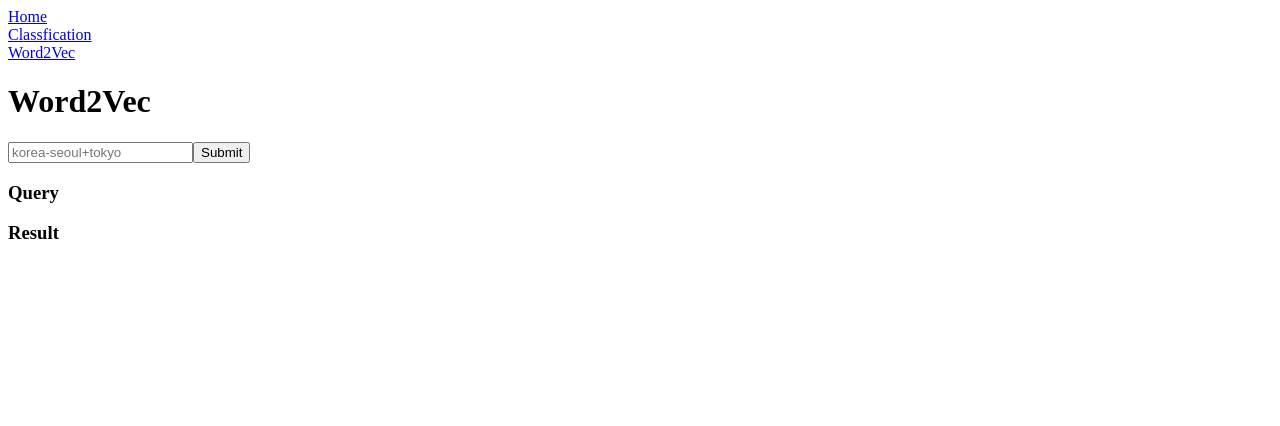
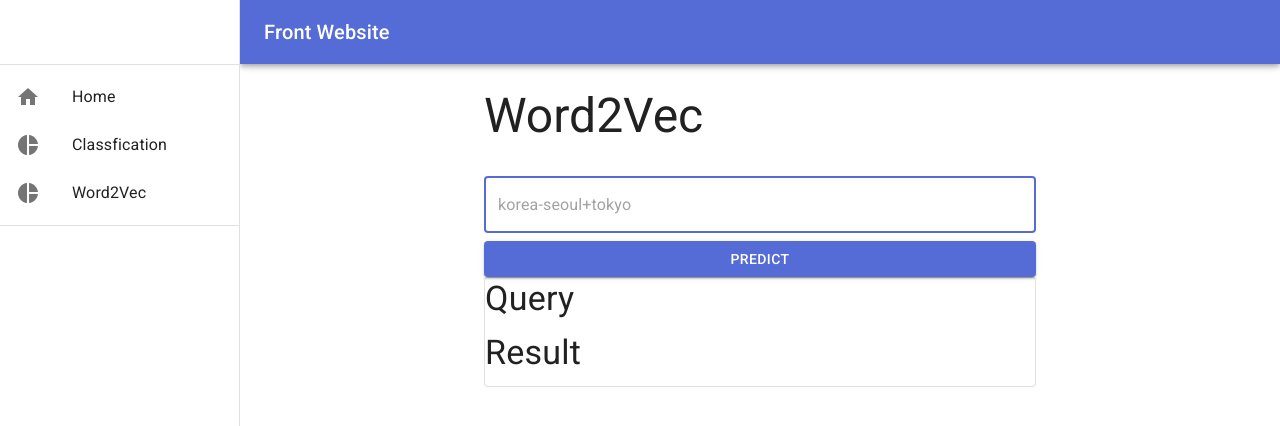
Before and after one commit to nomoret/ssr-sns, a Next.js app in the folder frontend/: page /word2vec in a window 1280 px wide. Shown: the top 426 px of the page. Built offline with nearby package versions, Linux system fonts and the light colour scheme.

Commit message:
Add material ui

```diff
--- a/frontend/components/AppLayout.tsx
+++ b/frontend/components/AppLayout.tsx
@@ -1,27 +1,85 @@
 import React from "react";
 import Link from "next/link";
+import {
+  AppBar,
+  Drawer,
+  Divider,
+  List,
+  ListItem,
+  ListItemIcon,
+  ListItemText,
+  Toolbar,
+  Typography
+} from "@material-ui/core";
+import { makeStyles } from "@material-ui/core/styles";
+import HomeIcon from "@material-ui/icons/Home";
+import PieChartIcon from "@material-ui/icons/PieChart";
+
+const drawerWidth = 240;
+
+const useStyles = makeStyles(theme => ({
+  root: {
+    display: "flex"
+  },
+  appBar: {
+    width: `calc(100% - ${drawerWidth}px)`,
+    marginLeft: drawerWidth
+  },
+  drawer: {
+    width: drawerWidth,
+    flexShrink: 0
+  },
+  drawerPaper: {
+    width: drawerWidth
+  },
+  toolbar: theme.mixins.toolbar,
+  content: {
+    flexGrow: 1,
+    backgroundColor: theme.palette.background.default,
+    padding: theme.spacing(3)
+  }
+}));
 
 const AppLayout = ({ children }: { children: React.ReactNode }) => {
+  const classes = useStyles();
   return (
-    <div>
-      <div
-        style={{
-          display: "flex",
-          flexDirection: "column",
-          marginBottom: "20px"
+    <div className={classes.root}>
+      <AppBar position="fixed" className={classes.appBar}>
+        <Toolbar>
+          <Typography variant="h6">Front Website</Typography>
+        </Toolbar>
+      </AppBar>
+      <Drawer
+        className={classes.drawer}
+        variant="permanent"
+        classes={{
+          paper: classes.drawerPaper
         }}
+        anchor="left"
       >
-        <Link href="/">
-          <a>Home</a>
-        </Link>
-        <Link href="/classfication">
-          <a>Classfication</a>
-        </Link>
-        <Link href="/word2vec">
-          <a>Word2Vec</a>
-        </Link>
-      </div>
-      {children}
+        <div className={classes.toolbar} />
+        <Divider />
+        <List>
+          {["Home", "Classfication", "Word2Vec"].map((text, index) => {
+            const href = index === 0 ? "/" : `/${text.toLowerCase()}`;
+            return (
+              <Link key={index} href={href}>
+                <ListItem button key={text}>
+                  <ListItemIcon>
+                    {index === 0 ? <HomeIcon /> : <PieChartIcon />}
+                  </ListItemIcon>
+                  <ListItemText primary={text} />
+                </ListItem>
+              </Link>
+            );
+          })}
+        </List>
+        <Divider />
+      </Drawer>
+      <main className={classes.content}>
+        <div className={classes.toolbar} />
+        {children}
+      </main>
     </div>
   );
 };
--- a/frontend/package.json
+++ b/frontend/package.json
@@ -10,6 +10,8 @@
     "type-check": "tsc"
   },
   "dependencies": {
+    "@material-ui/core": "^4.9.2",
+    "@material-ui/icons": "^4.9.1",
     "next": "^9.2.1",
     "react": "^16.12.0",
     "react-dom": "^16.12.0"
--- a/frontend/pages/_app.tsx
+++ b/frontend/pages/_app.tsx
@@ -1,7 +1,9 @@
 import { AppProps } from "next/app";
 import Head from "next/head";
 import AppLayout from "../components/AppLayout";
-import Link from "next/link";
+import { ThemeProvider } from "@material-ui/core/styles";
+import CssBaseline from "@material-ui/core/CssBaseline";
+import theme from "../theme/theme";
 
 const MyApp = ({ Component, pageProps, router }: AppProps) => {
   console.log(router);
@@ -10,9 +12,12 @@ const MyApp = ({ Component, pageProps, router }: AppProps) => {
       <Head>
         <title>{`Title - ${router.route}`}</title>
       </Head>
-      <AppLayout>
-        <Component {...pageProps} />
-      </AppLayout>
+      <ThemeProvider theme={theme}>
+        <AppLayout>
+          <CssBaseline />
+          <Component {...pageProps} />
+        </AppLayout>
+      </ThemeProvider>
     </>
   );
 };
--- /dev/null
+++ b/frontend/pages/_document.tsx
@@ -0,0 +1,68 @@
+import React from "react";
+import Document, { Head, Main, NextScript } from "next/document";
+import { ServerStyleSheets } from "@material-ui/core/styles";
+import theme from "../theme/theme";
+
+export default class MyDocument extends Document {
+  render() {
+    return (
+      <html lang="ko">
+        <Head>
+          <meta name="theme-color" content={theme.palette.primary.main} />
+          <link
+            rel="stylesheet"
+            href="https://fonts.googleapis.com/css?family=Roboto:300,400,500,700&display=swap"
+          />
+        </Head>
+        <body>
+          <Main />
+          <NextScript />
+        </body>
+      </html>
+    );
+  }
+}
+
+MyDocument.getInitialProps = async ctx => {
+  // Resolution order
+  //
+  // On the server:
+  // 1. app.getInitialProps
+  // 2. page.getInitialProps
+  // 3. document.getInitialProps
+  // 4. app.render
+  // 5. page.render
+  // 6. document.render
+  //
+  // On the server with error:
+  // 1. document.getInitialProps
+  // 2. app.render
+  // 3. page.render
+  // 4. document.render
+  //
+  // On the client
+  // 1. app.getInitialProps
+  // 2. page.getInitialProps
+  // 3. app.render
+  // 4. page.render
+
+  // Render app and page and get the context of the page with collected side effects.
+  const sheets = new ServerStyleSheets();
+  const originalRenderPage = ctx.renderPage;
+
+  ctx.renderPage = () =>
+    originalRenderPage({
+      enhanceApp: App => props => sheets.collect(<App {...props} />)
+    });
+
+  const initialProps = await Document.getInitialProps(ctx);
+
+  return {
+    ...initialProps,
+    // Styles fragment is rendered after the app and page rendering finish.
+    styles: [
+      ...React.Children.toArray(initialProps.styles),
+      sheets.getStyleElement()
+    ]
+  };
+};
--- a/frontend/pages/word2vec.tsx
+++ b/frontend/pages/word2vec.tsx
@@ -1,5 +1,10 @@
 import React, { useState, useCallback } from "react";
 import { NextPage } from "next";
+import Button from "@material-ui/core/Button";
+import Container from "@material-ui/core/Container";
+import TextField from "@material-ui/core/TextField";
+import Typography from "@material-ui/core/Typography";
+import Paper from "@material-ui/core/Paper";
 
 interface Query {
   text: string;
@@ -54,23 +59,32 @@ const Word2Vec: NextPage<Props> = () => {
   );
 
   return (
-    <div>
-      <h1>Word2Vec</h1>
+    <Container maxWidth="sm">
+      <Typography variant="h3" component="h1" gutterBottom>
+        Word2Vec
+      </Typography>
       <div>
         <form onSubmit={handleOnSubmit}>
-          <input
-            type="text"
+          <TextField
             placeholder="korea-seoul+tokyo"
             onChange={handleOnChange}
             value={value}
+            variant="outlined"
+            margin="normal"
             required
+            fullWidth
+            autoFocus
           />
-          <input type="submit" />
+          <Button type="submit" fullWidth variant="contained" color="primary">
+            Predict
+          </Button>
         </form>
       </div>
-      <div>
+      <Paper variant="outlined">
         <div>
-          <h3>Query</h3>
+          <Typography variant="h4" component="h1" gutterBottom>
+            Query
+          </Typography>
           <div>
             {queries.map(({ text, pos, positive }, index) => {
               return (
@@ -82,11 +96,13 @@ const Word2Vec: NextPage<Props> = () => {
           </div>
         </div>
         <div>
-          <h3>Result</h3>
+          <Typography variant="h4" component="h1" gutterBottom>
+            Result
+          </Typography>
           <div>{result}</div>
         </div>
-      </div>
-    </div>
+      </Paper>
+    </Container>
   );
 };
 
--- /dev/null
+++ b/frontend/theme/theme.tsx
@@ -0,0 +1,21 @@
+import { createMuiTheme } from "@material-ui/core/styles";
+import red from "@material-ui/core/colors/red";
+
+const theme = createMuiTheme({
+  palette: {
+    primary: {
+      main: "#556cd6"
+    },
+    secondary: {
+      main: "#19857b"
+    },
+    error: {
+      main: red.A400
+    },
+    background: {
+      default: "#fff"
+    }
+  }
+});
+
+export default theme;
```
Also changed, not shown: frontend/pages/classfication.tsx (+43 -11 lines), frontend/pages/index.tsx (+6 -4 lines), 1 other file (tests, documents, lock files or other folders).
